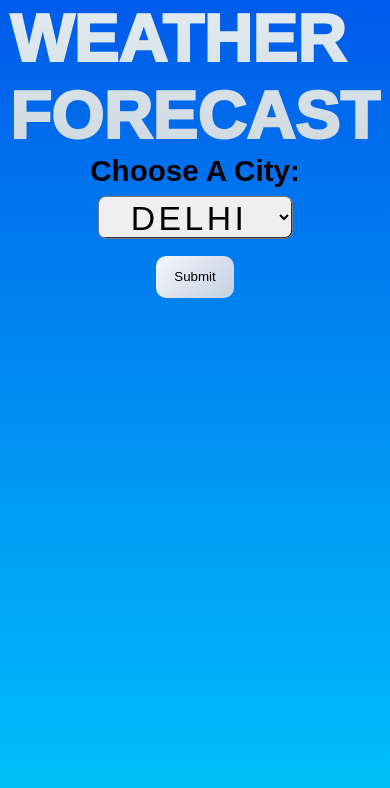
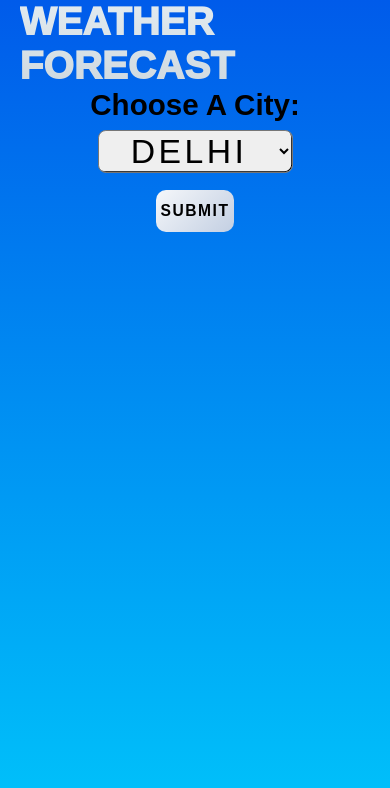
Before and after one commit to ShashwatMishra2411/WeatherApp, a plain HTML site: page index.html in a window 390 px wide. Drawn offline with Linux system fonts and the light colour scheme; a web font is replaced by a local one.

Commit message:
Responsiveness Improved

```diff
--- a/script.js
+++ b/script.js
@@ -162,7 +162,7 @@ p.then(
         temp.innerHTML =  `${temperature}&#8451`;
         lati.innerHTML = "Latitude " + latitude
         long.innerHTML = "Longitude " + longitude
-        ti.innerHTML = "Last Updated(Local Time): "+time
+        ti.innerHTML = "Last Updated (Local Time): "+time
         dates.innerHTML = "Date: " + date;
         max.innerHTML = "Maximum Temperature: " + maxt
         min.innerHTML = "Minimum Temperature: " + mint
--- a/style.css
+++ b/style.css
@@ -49,7 +49,8 @@ label{
 #city{
     display: flex;
     justify-content: center;
-    align-items: center;
+    align-items: flex-start;
+    position: relative;
     width: 50vw;
     height: 5vh;
     font-family: 'Monomaniac One', sans-serif;
@@ -67,7 +68,6 @@ label{
     gap: 1.2vh;
     overflow: hidden;
     padding: 10px;
-
 }
 #card1{
     display: flex;
@@ -175,7 +175,24 @@ svg{
     background-image: linear-gradient(135deg, #f5f7fa 0%, #c3cfe2 100%);
     border: none;
     border-radius: 10px;
+    font-weight: 700;
+    text-transform: uppercase;
+    letter-spacing: 0.1em;
+    font-size: 3vh;
 }
 #submit:active{
     box-shadow: inset 2px 2px 0px black;
 }
+@media all and (max-width: 650px){
+    #header{
+        font-size: 10vw;
+    }
+#submit{
+    font-size: 4vw;
+}
+.left{
+    display: flex;
+    flex-wrap: wrap;
+    font-size: 1.4vw;
+}
+}
```
